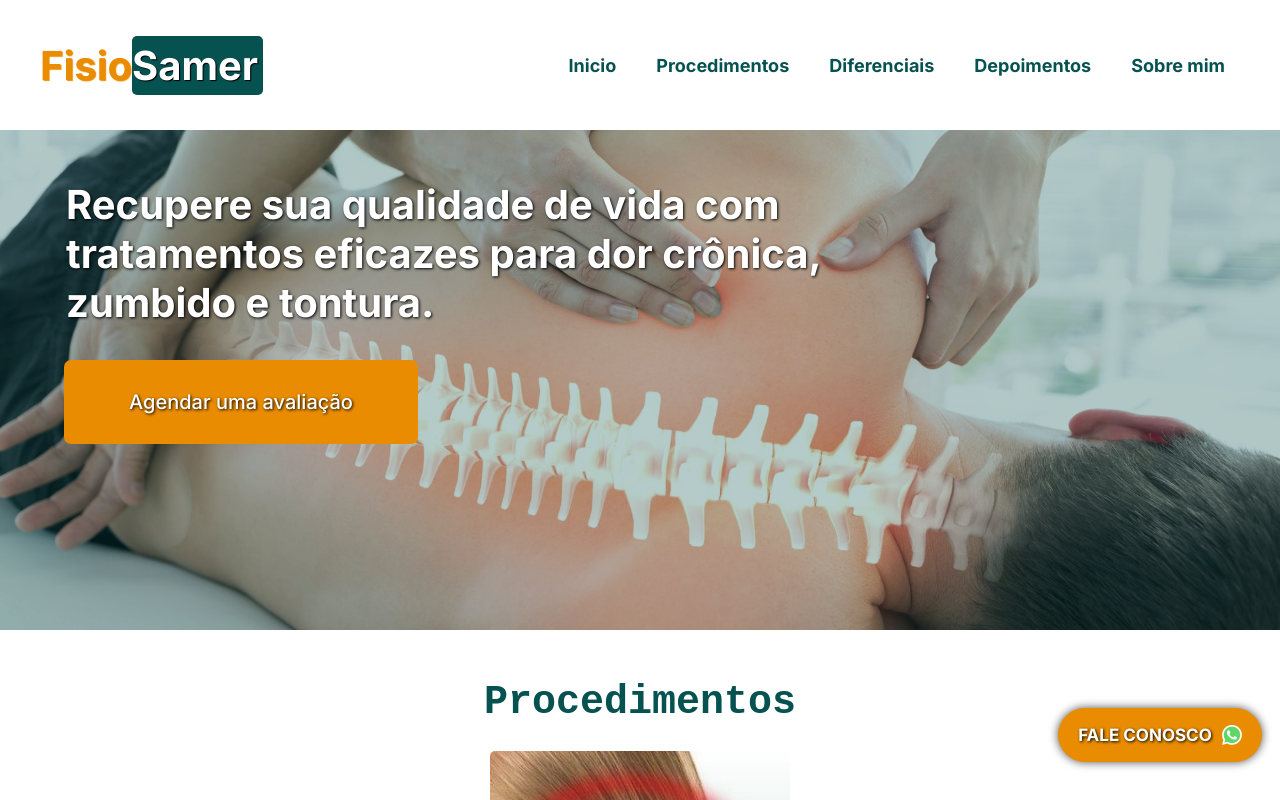
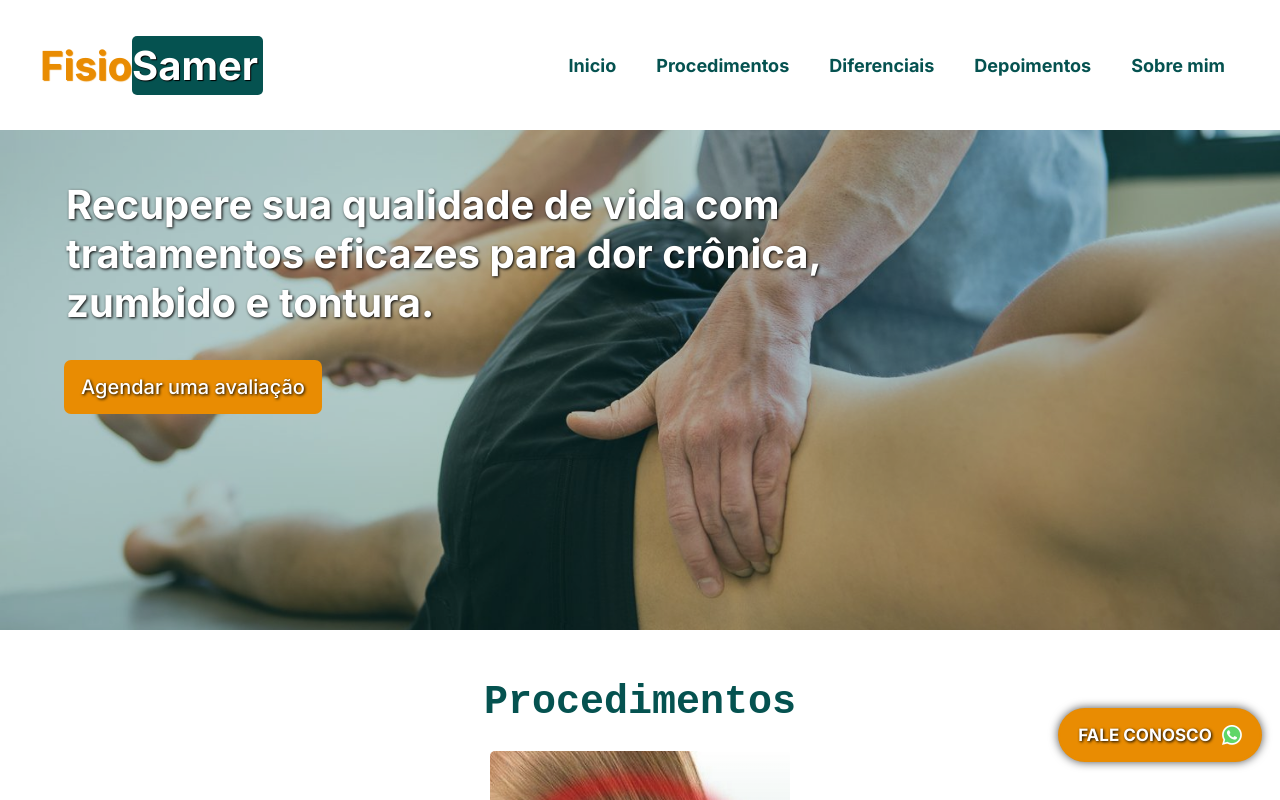
Before and after one commit to fisioterapeuta-samer/physiotherapy-landing-page, a Next.js app: page / in a window 1280 px wide. Shown: the top 800 px of the page. Built offline with nearby package versions, Linux system fonts and the light colour scheme.

Commit message:
code-review adding samer's suggestions

```diff
--- a/src/app/page.module.css
+++ b/src/app/page.module.css
@@ -41,7 +41,7 @@
   width: 100%;
   height: 100%;
   filter: opacity(0.7);
-  object-position: 50% 65%;
+  object-position: 50% 40%;
 }
 
 /* Responsive rules for profile DESKTOP MD */
--- a/src/app/page.tsx
+++ b/src/app/page.tsx
@@ -1,7 +1,7 @@
 import Image from "next/image";
 import styles from "./page.module.css";
 import Header from "@physiotherapy-client/components/Header";
-import background from "@physiotherapy-client/assets/pic2.webp";
+import background from "@physiotherapy-client/assets/landing-bg.webp";
 import ThirdSection from "@physiotherapy-client/components/thirdSection";
 import FifthSection from "@physiotherapy-client/components/fifthSection";
 import SecondSection from "@physiotherapy-client/components/secondSection";
--- a/src/components/firstSection/firstSection.module.css
+++ b/src/components/firstSection/firstSection.module.css
@@ -28,18 +28,19 @@
 
 .box {
   all: unset;
-  width: 100%;
-  max-width: 330px;
-  min-width: 200px;
-  height: 60px;
+  box-sizing: border-box;
+  width: fit-content;
+  height: 50px;
   background-color: var(--secondary);
   display: flex;
   justify-content: center;
   align-items: center;
-  padding: 10px;
+  padding: 15px;
   text-align: center;
   border-radius: 5px;
   cursor: pointer;
+
+  font-size: 14px;
 
   /* Effect */
   animation: 3000ms cubic-bezier(0.55, 0.055, 0.675, 0.19) 0s infinite normal
--- a/src/components/secondSection/index.tsx
+++ b/src/components/secondSection/index.tsx
@@ -25,7 +25,7 @@ function SecondSection() {
       image: ear,
       title: "Zumbido",
       description:
-        "O zumbido pode ser debilitante e afetar a sua paz de espírito. Ofereço tratamentos especializados que visam reduzir os sintomas de zumbido, utilizando abordagens integradas que incluem terapia manual, exercícios específicos e estratégias de manejo do estresse.",
+        "O zumbido pode ser debilitante e afetar a sua paz de espírito. Ofereço tratamentos especializados que visam reduzir os sintomas de zumbido, utilizando abordagens integradas que incluem terapia manual, exercícios específicos e estratégias de manejo do zumbido.",
     },
     {
       image: neck,
--- a/src/components/secondSection/secondSection.module.css
+++ b/src/components/secondSection/secondSection.module.css
@@ -83,6 +83,13 @@
 .modalDescription {
   text-align: justify;
   padding-top: 20px;
+  text-align: justify;
+  padding-top: 20px;
+  letter-spacing: -1px;
+  text-wrap: wrap;
+  hyphens: auto;
+  -webkit-hyphens: auto;
+  -ms-hyphens: auto;
 }
 
 .imagesContainer {
```
Also changed, not shown: src/assets/landing-bg.webp (added), src/assets/pic2.webp (deleted).
